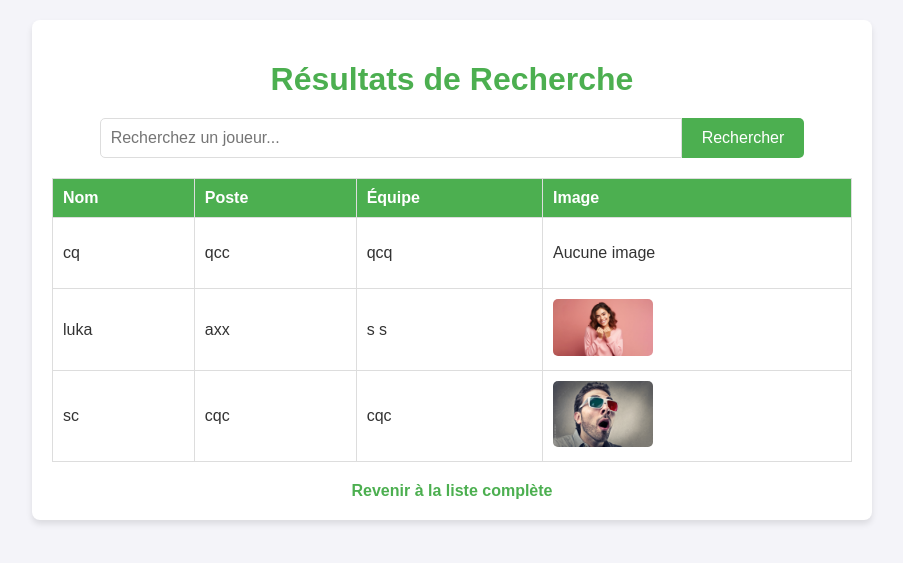
After one commit to MontagneIhsane/ProjetDjango, a Django app: page /rechercher/ in a window 1280 px wide. The commit adds this page. Shown: the top 563 px of the page, without its empty margins (188-1091 px from the left). Run offline with Django 5.2, Linux system fonts and the light colour scheme; data comes from the database, SQL or seed files in the repository; both versions use the stored data as it was after the commit.

Commit message:
fin de carte

```diff
--- a/footinfo/carte/models.py
+++ b/footinfo/carte/models.py
@@ -1,7 +1,7 @@
 from django.db import models
 
 class Carte(models.Model):
-    titre = models.CharField(max_length=255, default="Untitled")
+    titre = models.CharField(max_length=255,default="Untitled")
     nom = models.CharField(max_length=200)
     image = models.ImageField(upload_to='livres_images/', blank=True, null=True)
     date_naissance = models.DateField()
--- /dev/null
+++ b/footinfo/carte/templates/search/result.html
@@ -0,0 +1,159 @@
+<!DOCTYPE html>
+<html lang="fr">
+<head>
+    <meta charset="UTF-8">
+    <meta name="viewport" content="width=device-width, initial-scale=1.0">
+    <title>Résultats de la recherche</title>
+    <style>
+        /* Style de base pour le corps */
+body {
+    font-family: 'Arial', sans-serif;
+    background-color: #f4f4f9; /* Arrière-plan doux */
+    margin: 0;
+    padding: 0;
+    color: #333; /* Texte sombre pour le contraste */
+}
+
+/* Conteneur principal */
+.container {
+    max-width: 800px;
+    margin: 20px auto;
+    padding: 20px;
+    background: #fff; /* Fond blanc */
+    border-radius: 8px;
+    box-shadow: 0 4px 6px rgba(0, 0, 0, 0.1); /* Ombre douce */
+}
+
+/* Titre de la page */
+h1 {
+    text-align: center;
+    color: #4CAF50; /* Vert doux */
+    margin-bottom: 20px;
+}
+
+/* Style du formulaire de recherche */
+form {
+    display: flex;
+    justify-content: center;
+    margin-bottom: 20px;
+}
+
+form input[type="text"] {
+    width: 70%;
+    padding: 10px;
+    border: 1px solid #ddd;
+    border-radius: 5px 0 0 5px;
+    font-size: 16px;
+}
+
+form input[type="submit"] {
+    background-color: #4CAF50; /* Bouton vert */
+    color: white;
+    border: none;
+    padding: 10px 20px;
+    cursor: pointer;
+    border-radius: 0 5px 5px 0;
+    font-size: 16px;
+    transition: background-color 0.3s ease;
+}
+
+form input[type="submit"]:hover {
+    background-color: #45a049;
+}
+
+/* Table des résultats */
+table {
+    width: 100%;
+    border-collapse: collapse;
+    margin-top: 20px;
+}
+
+th, td {
+    padding: 10px;
+    text-align: left;
+    border: 1px solid #ddd;
+}
+
+th {
+    background-color: #4CAF50; /* Couleur de l'en-tête */
+    color: white;
+}
+
+td img {
+    max-width: 100px;
+    height: auto;
+    border-radius: 5px;
+}
+
+/* Message si aucun résultat n'est trouvé */
+.no-results {
+    text-align: center;
+    font-size: 18px;
+    color: #666;
+    margin-top: 20px;
+}
+
+/* Lien pour revenir à l'accueil */
+.back-home {
+    display: block;
+    margin-top: 20px;
+    text-align: center;
+    text-decoration: none;
+    color: #4CAF50;
+    font-weight: bold;
+    transition: color 0.3s ease;
+}
+
+.back-home:hover {
+    color: #45a049;
+}
+
+    </style>
+</head>
+<body>
+    <div class="container">
+        <h1>Résultats de Recherche</h1>
+
+        <!-- Formulaire de recherche -->
+        <form method="GET" action="{% url 'search_joueurs' %}">
+            <input type="text" name="q" placeholder="Recherchez un joueur..." value="{{ query }}">
+            <input type="submit" value="Rechercher">
+        </form>
+
+        <!-- Affichage des résultats -->
+        {% if joueurs %}
+        <table>
+            <thead>
+                <tr>
+                    <th>Nom</th>
+                    <th>Poste</th>
+                    <th>Équipe</th>
+                    <th>Image</th>
+                </tr>
+            </thead>
+            <tbody>
+                {% for joueur in joueurs %}
+                <tr>
+                    <td>{{ joueur.nom }}</td>
+                    <td>{{ joueur.poste }}</td>
+                    <td>{{ joueur.equipe }}</td>
+                    <td>
+                        {% if joueur.image %}
+                        <img src="{{ joueur.image.url }}" alt="Image de {{ joueur.nom }}">
+                        {% else %}
+                        <p>Aucune image</p>
+                        {% endif %}
+                    </td>
+                </tr>
+                {% endfor %}
+            </tbody>
+        </table>
+        {% else %}
+        <p class="no-results">Aucun résultat trouvé pour votre recherche.</p>
+        {% endif %}
+
+        <!-- Lien pour revenir à l'accueil -->
+        <a href="{% url 'liste_joueurs' %}" class="back-home">Revenir à la liste complète</a>
+    </div>
+</body>
+</html>
--- a/footinfo/carte/urls.py
+++ b/footinfo/carte/urls.py
@@ -3,4 +3,7 @@ from . import views
 
 urlpatterns = [
     path('', views.liste_joueurs, name='liste_joueurs'),
+    path('resigter/', views.register, name='register'),
+    path('rechercher/', views.search_joueurs, name='search_joueurs'),
+
 ]
--- a/footinfo/carte/views.py
+++ b/footinfo/carte/views.py
@@ -1,7 +1,37 @@
+from django.shortcuts import render, redirect
+from django.db.models import Q
+from .models import Carte
+
+def liste_joueurs(request):
+    carte = Carte.objects.all()
+    return render(request, 'carte/home.html', {'joueurs': carte})
+
+from django.contrib.auth.models import User
+from django.contrib.auth import login
+from .form import UserRegistrationForm
+
+def register(request):
+    if request.method == 'POST':
+        form = UserRegistrationForm(request.POST)
+        if form.is_valid():
+            user = form.save()  # Crée l'utilisateur
+            login(request, user)  # Connecte l'utilisateur automatiquement après l'inscription
+            return redirect('liste_joueurs')  # Redirige vers la page souhaitée
+    else:
+        form = UserRegistrationForm()
+
+    return render(request, 'register/register.html', {'form': form})
+
 from django.shortcuts import render
 from .models import Carte
 
-def liste_joueurs(request):
+def search_joueurs(request):
+    query = request.GET.get('q', '')  # Récupérer la requête de recherche (vide par défaut)
 
-    carte = Carte.objects.all()
-    return render(request, 'carte/home.html', {'joueurs': carte})
+    # Vérifier si une requête de recherche a été fournie
+    if query:
+        joueurs = Carte.objects.filter(nom__icontains=query)  # Recherche par nom
+    else:
+        joueurs = Carte.objects.all()  # Afficher tous les joueurs par défaut
+
+    return render(request, 'search/result.html', {'joueurs': joueurs, 'query': query})
--- a/footinfo/footinfo/settings.py
+++ b/footinfo/footinfo/settings.py
@@ -122,3 +122,8 @@ STATIC_URL = 'static/'
 # https://docs.djangoproject.com/en/5.1/ref/settings/#default-auto-field
 
 DEFAULT_AUTO_FIELD = 'django.db.models.BigAutoField'
+
+import os
+
+MEDIA_URL = '/media/'  # URL pour accéder aux fichiers média
+MEDIA_ROOT = os.path.join(BASE_DIR, 'media')  # Chemin pour stocker les fichiers média
--- a/footinfo/footinfo/urls.py
+++ b/footinfo/footinfo/urls.py
@@ -16,8 +16,11 @@ Including another URLconf
 """
 from django.contrib import admin
 from django.urls import path, include
+from django.conf import settings
+from django.conf.urls.static import static
 
 urlpatterns = [
     path('admin/', admin.site.urls),
     path('', include('carte.urls')),
-]
+
+] + static(settings.MEDIA_URL, document_root=settings.MEDIA_ROOT)
```
Also changed, not shown: footinfo/carte/form.py (added, +16 -0 lines), footinfo/carte/templates/carte/home.html (+82 -12 lines), footinfo/carte/templates/register/register.html (added, +63 -0 lines), footinfo/db.sqlite3, footinfo/livres_images/1_1.jpg (added), footinfo/media/livres_images/1_1.jpg (added), footinfo/media/livres_images/1_3d_movie_effect.jpeg (added).
